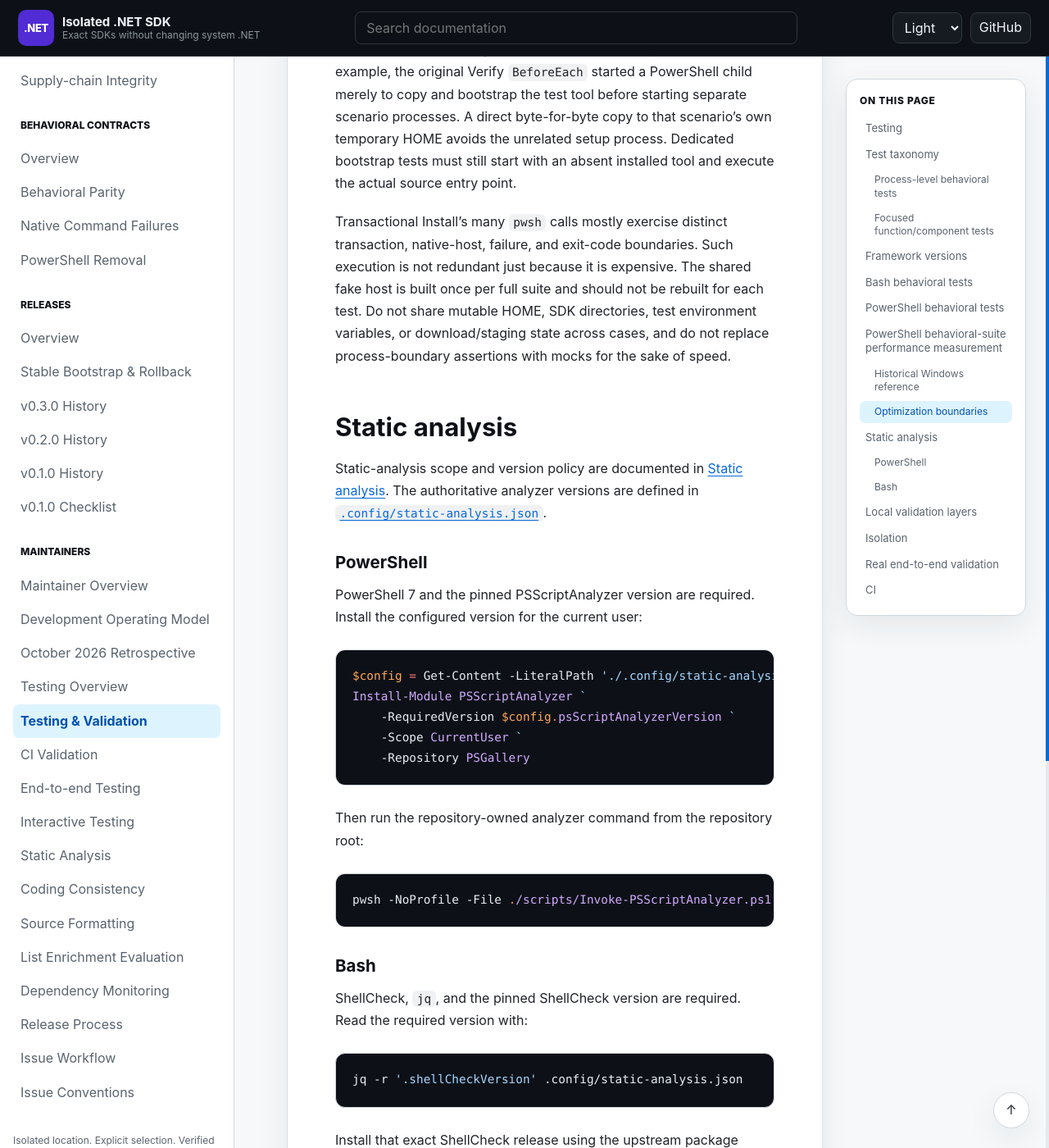
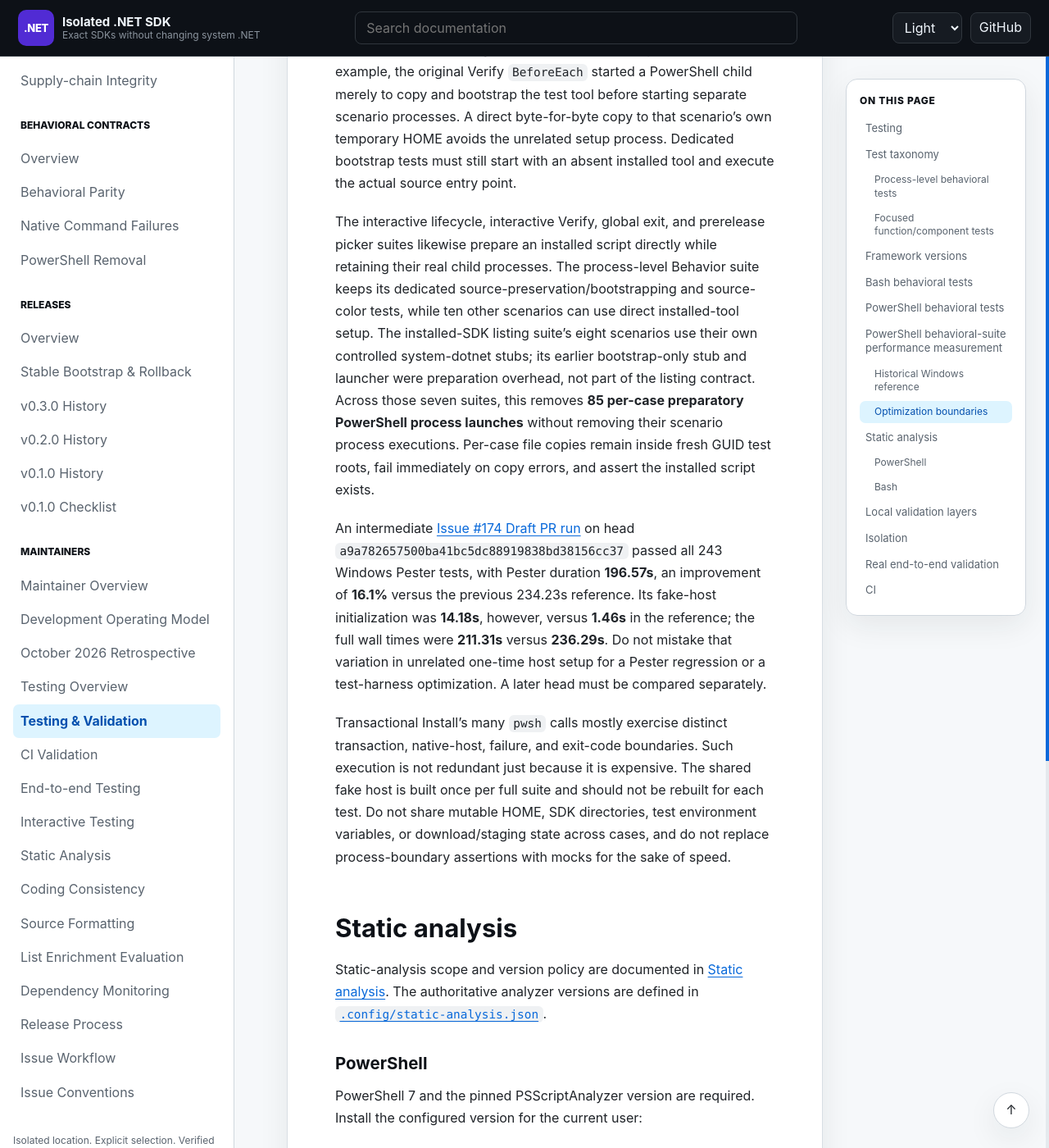
Before and after one commit to infoconex/isolated-dotnet-sdk, a Jekyll site: the page built from docs/maintainers/testing/testing.md, in a window 1280 px wide and 1400 px high, scrolled down 7505 px. Shown: the whole window at 82% size. Built offline with Jekyll 4.4.1, drawn with Linux system fonts in a browser that asks for light colours; our own code applies the rules of GitHub Pages for plain Markdown files.

Commit message:
docs(test): record 85 avoided setup launches and first hosted comparison
Refs #174

```diff
--- a/docs/maintainers/testing/testing.md
+++ b/docs/maintainers/testing/testing.md
@@ -191,6 +191,28 @@ A direct byte-for-byte copy to that scenario's own temporary HOME avoids
 the unrelated setup process. Dedicated bootstrap tests must still start with
 an absent installed tool and execute the actual source entry point.
 
+The interactive lifecycle, interactive Verify, global exit, and prerelease
+picker suites likewise prepare an installed script directly while retaining
+their real child processes. The process-level Behavior suite keeps its
+dedicated source-preservation/bootstrapping and source-color tests, while ten
+other scenarios can use direct installed-tool setup. The installed-SDK
+listing suite's eight scenarios use their own controlled system-dotnet stubs;
+its earlier bootstrap-only stub and launcher were preparation overhead, not
+part of the listing contract. Across those seven suites, this removes **85
+per-case preparatory PowerShell process launches** without removing their
+scenario process executions. Per-case file copies remain inside fresh GUID
+test roots, fail immediately on copy errors, and assert the installed script
+exists.
+
+An intermediate [Issue #174 Draft PR run](https://github.com/infoconex/isolated-dotnet-sdk/actions/runs/38788626227)
+on head `a9a782657500ba41bc5dc88919838bd38156cc37` passed all
+243 Windows Pester tests, with Pester duration **196.57s**, an improvement
+of **16.1%** versus the previous 234.23s reference. Its fake-host
+initialization was **14.18s**, however, versus **1.46s** in the reference;
+the full wall times were **211.31s** versus **236.29s**. Do not mistake
+that variation in unrelated one-time host setup for a Pester regression or
+a test-harness optimization. A later head must be compared separately.
+
 Transactional Install's many `pwsh` calls mostly exercise distinct
 transaction, native-host, failure, and exit-code boundaries. Such execution
 is not redundant just because it is expensive. The shared fake host is
```
